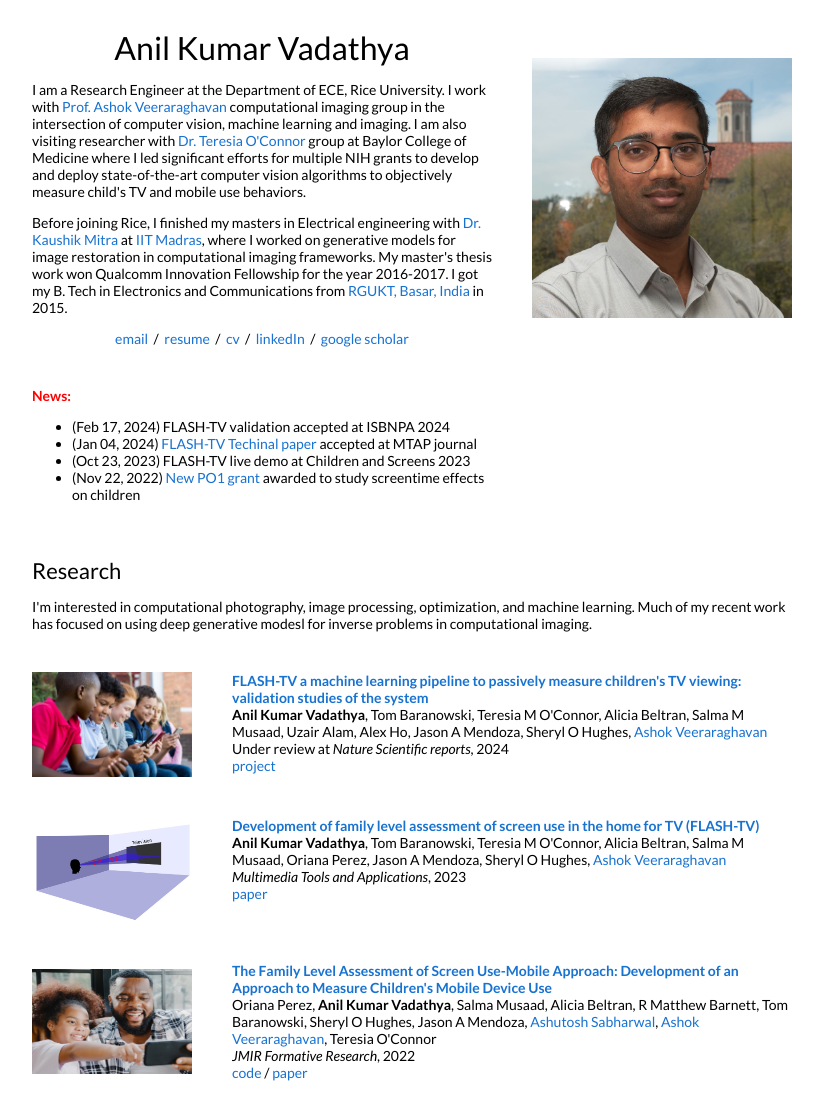
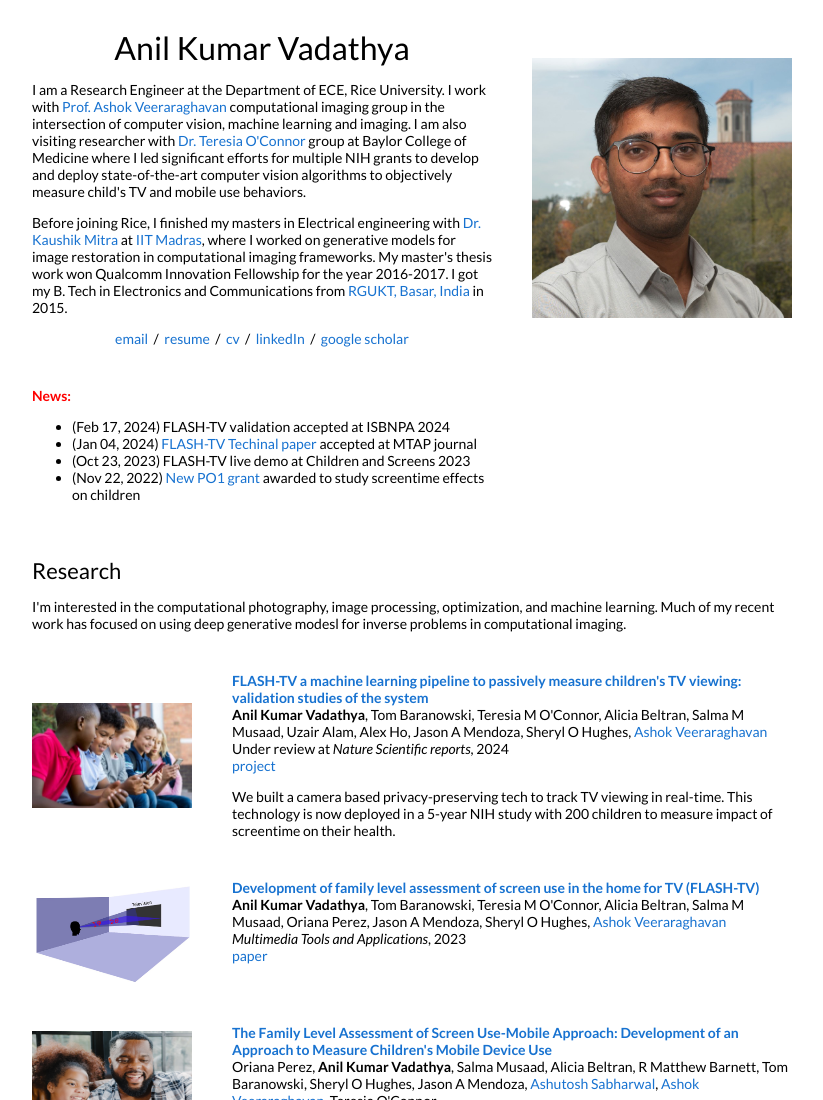
Before and after one commit to anilrgukt/anilrgukt.github.io, a plain HTML site: page index.html in a window 1280 px wide. Shown: the top 1100 px of the page, without its empty margins (228-1051 px from the left). Drawn offline with Linux system fonts and the light colour scheme.

Commit message:
minor edits

```diff
--- a/index.html
+++ b/index.html
@@ -108,7 +108,7 @@
         <td width="100%" valign="middle">
           <heading>Research</heading>
           <p>
-          I'm interested in computational photography, image processing, optimization, and machine learning. Much of my recent work has focused on using deep generative modesl for inverse problems in computational imaging.
+          I'm interested in the computational photography, image processing, optimization, and machine learning. Much of my recent work has focused on using deep generative modesl for inverse problems in computational imaging.
           </p>
         </td>
       </tr>
@@ -124,6 +124,7 @@
         <br>  <strong>Anil Kumar Vadathya</strong>, Tom Baranowski, Teresia M O'Connor, Alicia Beltran, Salma M Musaad, Uzair Alam, Alex Ho, Jason A Mendoza, Sheryl O Hughes, <a href="https://computationalimaging.rice.edu/team/">Ashok Veeraraghavan</a><br>
         Under review at <em>Nature Scientific reports</em>, 2024 <br>
         <a href="https://www.bcm.edu/research/faculty-labs/teresia-oconnor-lab/projects/tech">project</a>
+        <p>We built a camera based privacy-preserving tech to track TV viewing in real-time. This technology is now deployed in a 5-year NIH study with 200 children to measure impact of screentime on their health.</p>
       </td>
     </tr>
 
```
